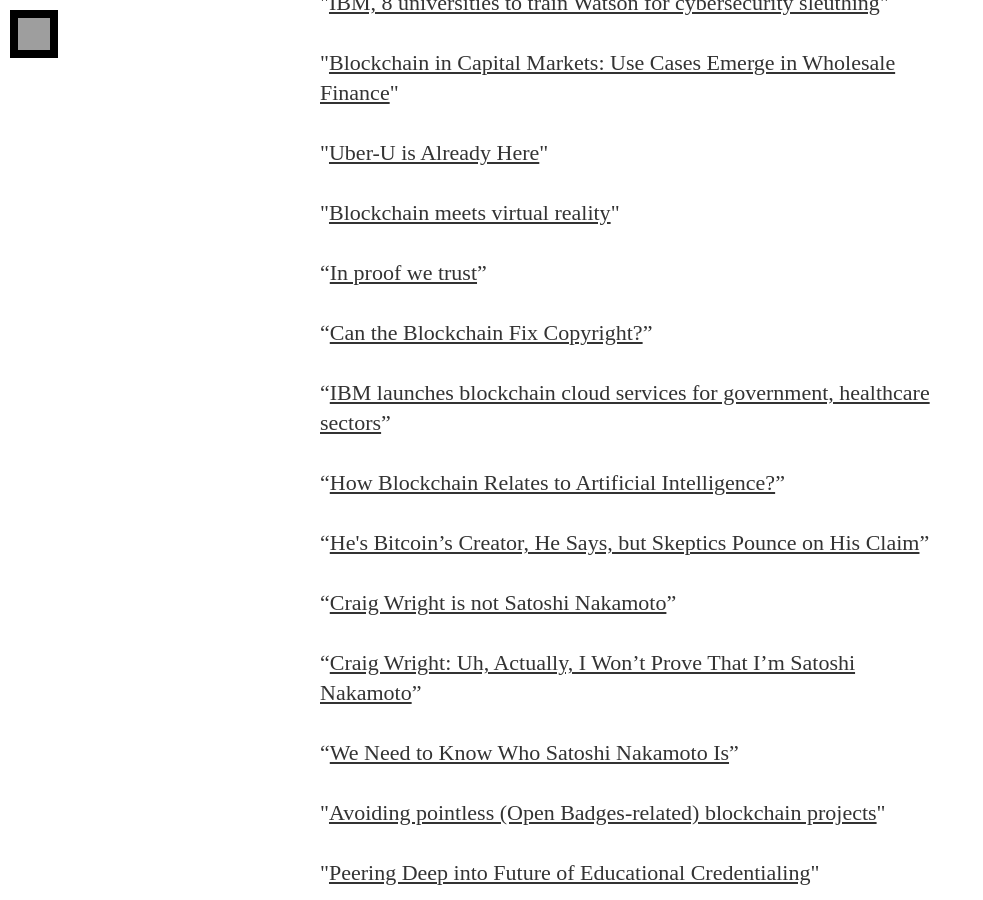
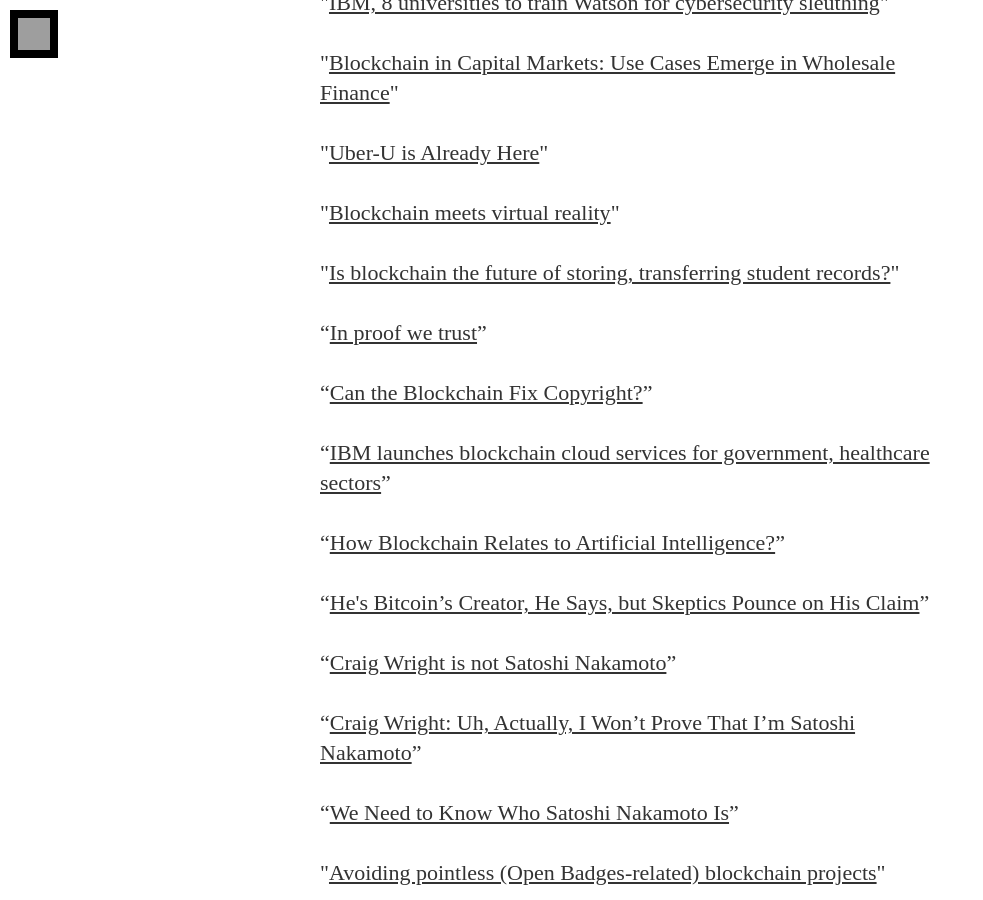
Before and after one commit to HackEducation/HackEduResearch, a Jekyll site: the page built from _posts/2016-05-10-more-blockchain-links.html, in a window 1280 px wide and 900 px high, scrolled down 2393 px. Shown: the whole window, without its empty margins (0-983 px from the left). Built offline with Jekyll 4.4.1, drawn with Linux system fonts in a browser that asks for light colours; nearby versions of some CDN libraries; some web fonts are replaced; grey boxes are pictures that could not be loaded.

Commit message:
Update 2016-05-10-more-blockchain-links.html

```diff
--- a/_posts/2016-05-10-more-blockchain-links.html
+++ b/_posts/2016-05-10-more-blockchain-links.html
@@ -30,6 +30,8 @@
 <p>"<a href="http://teachonline.ca/tools-trends/exploring-future-education/uber-u-already-here">Uber-U is Already Here</a>"</p>
 
 <p>"<a href="http://boingboing.net/2016/05/10/blockchain-meets-virtual-reali.html">Blockchain meets virtual reality</a>"</p>
+
+<p>"<a href="http://www.educationdive.com/news/is-blockchain-the-future-of-storing-transferring-student-records/419042/">Is blockchain the future of storing, transferring student records?</a>"</p>
 
 <p>&#8220;<a href="https://aeon.co/essays/how-blockchain-will-revolutionise-far-more-than-money">In proof we trust</a>&#8221; </p>
 
```
